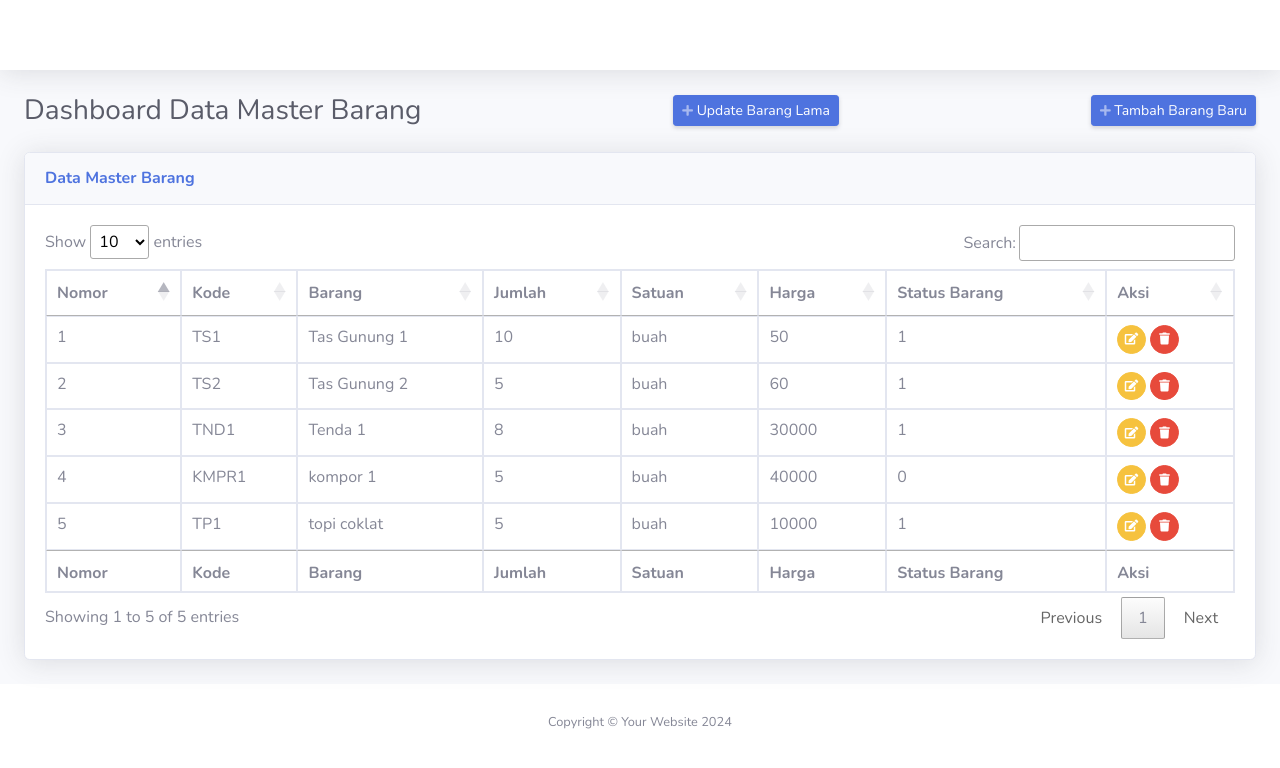
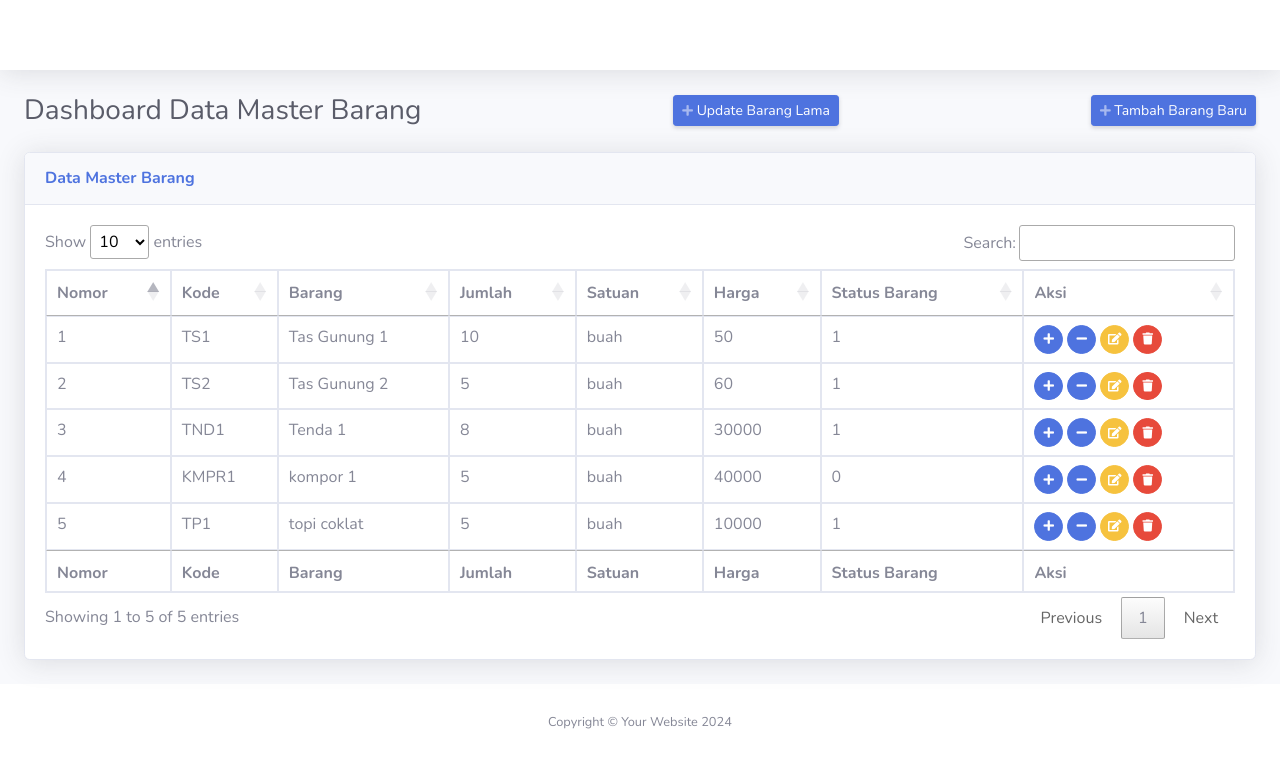
Before and after one commit to husnulalfaini/utsweb2, a PHP site: page / in a window 1280 px wide. Shown: the top 768 px of the page. Run offline with PHP 8.4, Linux system fonts and the light colour scheme; data comes from the database, SQL or seed files in the repository; some libraries are stand-ins or nearby versions.

Commit message:
item-management-updates

```diff
--- a/index.php
+++ b/index.php
@@ -98,6 +98,12 @@
                                                 <td><?php echo $d['harga_beli']; ?></td>
                                                 <td><?php echo $d['status_barang']; ?></td>
                                                 <td>
+                                                    <a href="penambahan_barang.php?id=<?php echo $d['id_barang']; ?>" class="btn btn-primary btn-circle btn-sm">
+                                                        <i class="fas fa-plus"></i>
+                                                    </a>
+                                                    <a href="pengurangan_barang.php?id=<?php echo $d['id_barang']; ?>" class="btn btn-primary btn-circle btn-sm">
+                                                        <i class="fas fa-minus"></i>
+                                                    </a>
                                                     <a href="edit.php?id=<?php echo $d['id_barang']; ?>" class="btn btn-warning btn-circle btn-sm">
                                                         <i class="fas fa-edit"></i>
                                                     </a>
@@ -156,9 +162,9 @@
     <script src="https://cdn.datatables.net/1.11.3/js/jquery.dataTables.min.js"></script>
     <!-- Initialize DataTables -->
     <script>
-    $(document).ready(function() {
-        $('#dataTable').DataTable();
-    });
+        $(document).ready(function() {
+            $('#dataTable').DataTable();
+        });
     </script>
 </body>
 
--- /dev/null
+++ b/penambahan_barang.php
@@ -0,0 +1,5 @@
+<?php
+include 'koneksi.php';
+$id = $_GET['id'];
+mysqli_query($link, "UPDATE barang SET jumlah_barang = jumlah_barang + 1 WHERE id_barang='$id'");
+header("location:index.php");
--- /dev/null
+++ b/pengurangan_barang.php
@@ -0,0 +1,5 @@
+<?php
+include 'koneksi.php';
+$id = $_GET['id'];
+mysqli_query($link, "UPDATE barang SET jumlah_barang = jumlah_barang - 1 WHERE id_barang='$id'");
+header("location:index.php");
```
